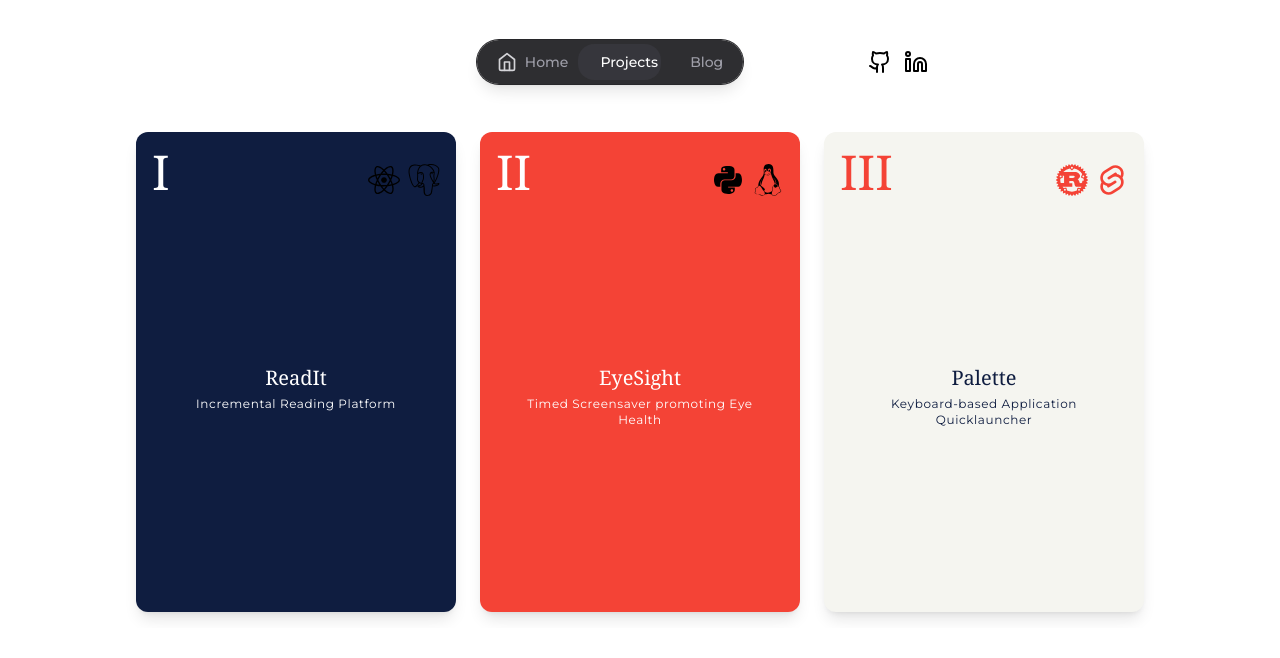
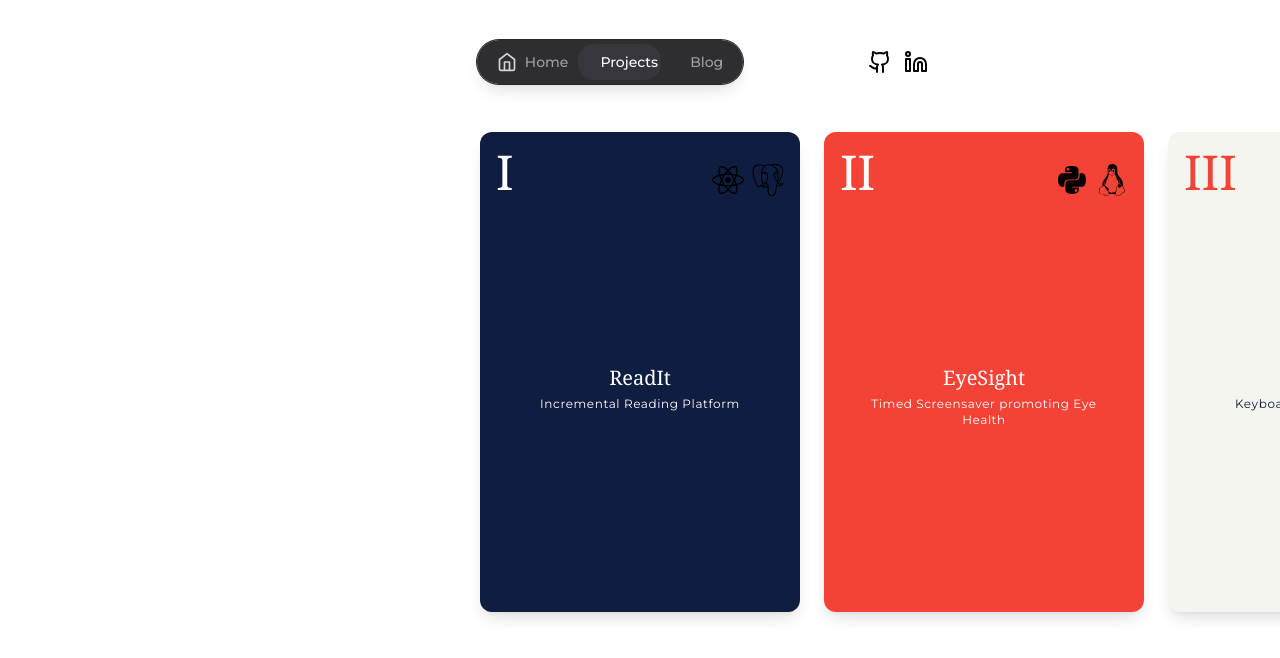
Before and after one commit to TJennerjahn/portfolio, a Next.js app: page /projects in a window 1280 px wide. Shown: the top 658 px of the page. Built offline with nearby package versions, Linux system fonts and the light colour scheme.

Commit message:
add scrolling

```diff
--- a/app/projects/page.tsx
+++ b/app/projects/page.tsx
@@ -5,7 +5,7 @@ import { FaPython } from "react-icons/fa";
 import { FaLinux } from "react-icons/fa";
 import { FaRust } from "react-icons/fa";
 import { RiSvelteLine } from "react-icons/ri";
-import { useRef } from "react";
+import { useRef, useEffect } from "react";
 
 export default function ProjectCards() {
   // Sample project data - replace with your actual projects
@@ -44,16 +44,67 @@ export default function ProjectCards() {
 
   const scrollContainerRef = useRef(null);
 
+  // Scroll to first card on initial load
+  useEffect(() => {
+    const scrollContainer = scrollContainerRef.current;
+
+    if (scrollContainer) {
+      // Small timeout to ensure the DOM is fully rendered
+      setTimeout(() => {
+        scrollContainer.scrollLeft = 0;
+      }, 100);
+    }
+  }, []);
+
+  // Handle wheel events for horizontal scrolling
+  useEffect(() => {
+    const scrollContainer = scrollContainerRef.current;
+
+    if (!scrollContainer) return;
+
+    const handleWheel = (event: WheelEvent) => {
+      const { deltaY } = event;
+
+      // Only prevent default if we're scrolling the container
+      if (scrollContainer.contains(event.target as Node)) {
+        event.preventDefault();
+
+        // Adjust the scroll amount for better UX
+        const scrollAmount = deltaY * 0.75;
+        scrollContainer.scrollBy({
+          left: scrollAmount,
+          behavior: "smooth",
+        });
+      }
+    };
+
+    // Use document level event listener to ensure it's captured
+    document.addEventListener("wheel", handleWheel, { passive: false });
+
+    return () => {
+      document.removeEventListener("wheel", handleWheel);
+    };
+  }, []);
+
   return (
+    <div className="relative w-full">
       <div
         ref={scrollContainerRef}
-      className="flex justify-center gap-6 overflow-x-auto pb-4 snap-x snap-mandatory scrollbar-hide"
-      style={{ scrollbarWidth: "none", msOverflowStyle: "none" }}
+        className="flex overflow-x-auto pb-4 snap-x snap-mandatory scrollbar-hide"
+        style={{
+          scrollbarWidth: "none",
+          msOverflowStyle: "none",
+          WebkitOverflowScrolling: "touch",
+          paddingLeft: "max(1rem, calc(50% - 160px))", // Half card width
+          paddingRight: "max(1rem, calc(50% - 160px))", // Half card width
+          overflowY: "hidden", // Ensure no vertical scrolling
+        }}
+        data-testid="project-scroll-container"
       >
         {projects.map((project) => (
           <div
             key={project.id}
-          className="snap-center flex-shrink-0 first:ml-4 last:mr-4"
+            className="snap-center flex-shrink-0 mx-3 first:ml-0 last:mr-0"
           >
             <div
               className="relative flex flex-col rounded-xl shadow-lg"
@@ -72,17 +123,16 @@ export default function ProjectCards() {
               >
                 {project.id}
               </div>
-
               {/* Tech Stack Icons */}
               <div className="absolute top-8 right-4 grid grid-cols-2 gap-2">
-              {project.techStack.map((icon) => icon)}
+                {project.techStack.map((icon, i) => (
+                  <div key={i}>{icon}</div>
+                ))}
               </div>
-
               {/* Footer Content */}
               <div className="flex-1 flex items-center justify-center text-4xl">
                 {/* {project.icon} */}{" "}
               </div>
-
               {/* Project Title & Subtitle */}
               <div className="flex-1 p-6 text-center mb-4">
                 <h3
@@ -102,5 +152,6 @@ export default function ProjectCards() {
           </div>
         ))}
       </div>
+    </div>
   );
 }
```
Lines whose indentation alone changed are shown as unchanged.
